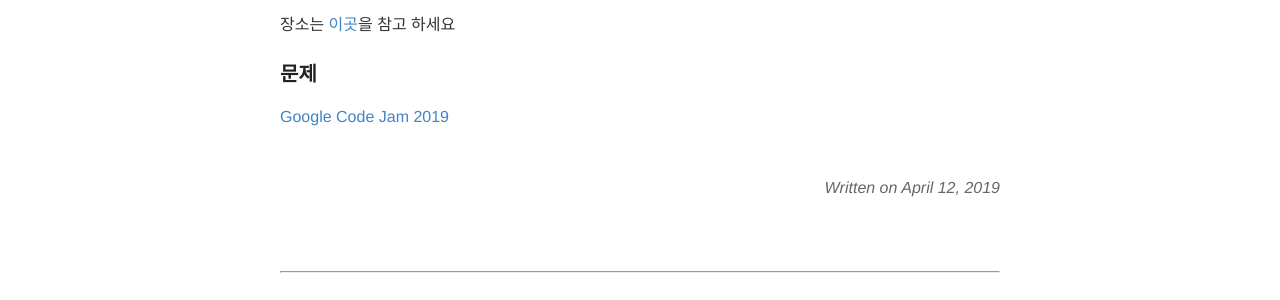
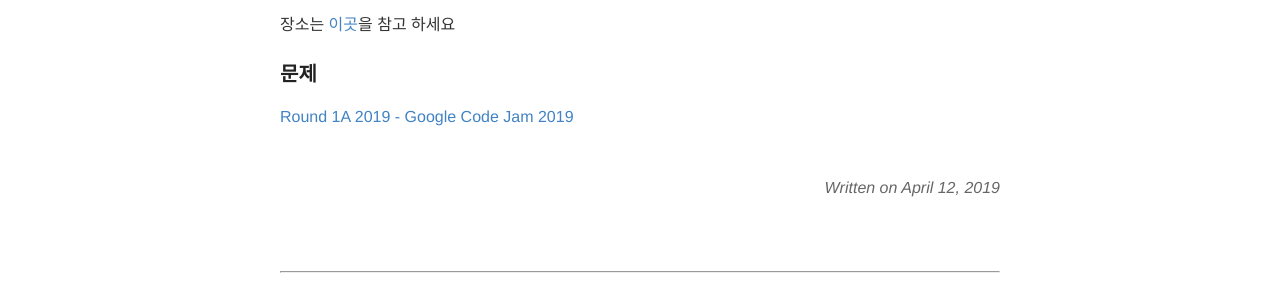
Before and after one commit to seirion/aaa, a Jekyll site: the page built from _posts/2019-04-18-meeting-086.md, in a window 1280 px wide. Shown: the part 328-628 px from the top of the page. Built offline with Jekyll 4.4.1, drawn with Linux system fonts in a browser that asks for light colours; comment, search, counter and statistics services are not loaded.

Commit message:
Update 2019-04-18-meeting-086.md

```diff
--- a/_posts/2019-04-18-meeting-086.md
+++ b/_posts/2019-04-18-meeting-086.md
@@ -15,4 +15,4 @@ date:   2019-04-12 00:00:00
 
 ### 문제
 
-[Google Code Jam 2019](hhttps://codingcompetitions.withgoogle.com/codejam/round/0000000000051705)
+[Round 1A 2019 - Google Code Jam 2019](https://codingcompetitions.withgoogle.com/codejam/round/0000000000051635)
```
